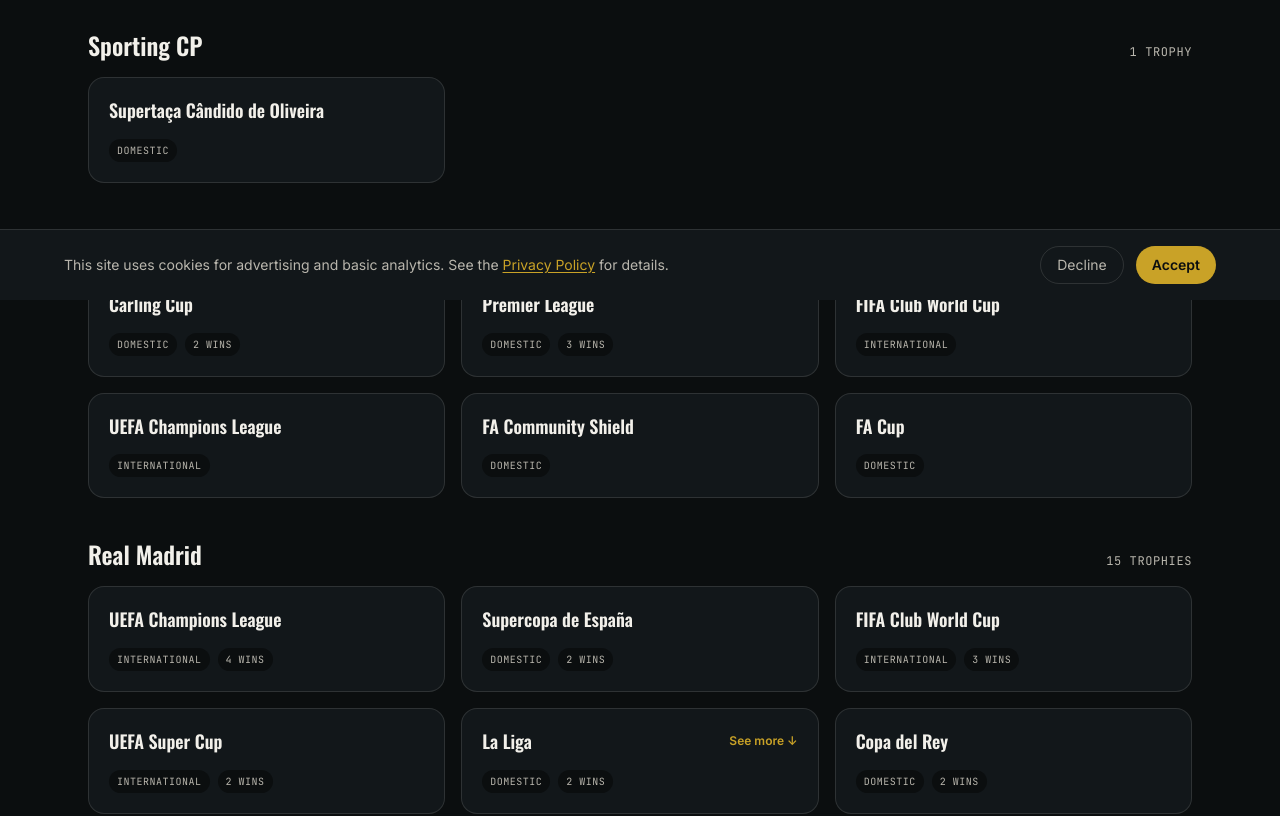
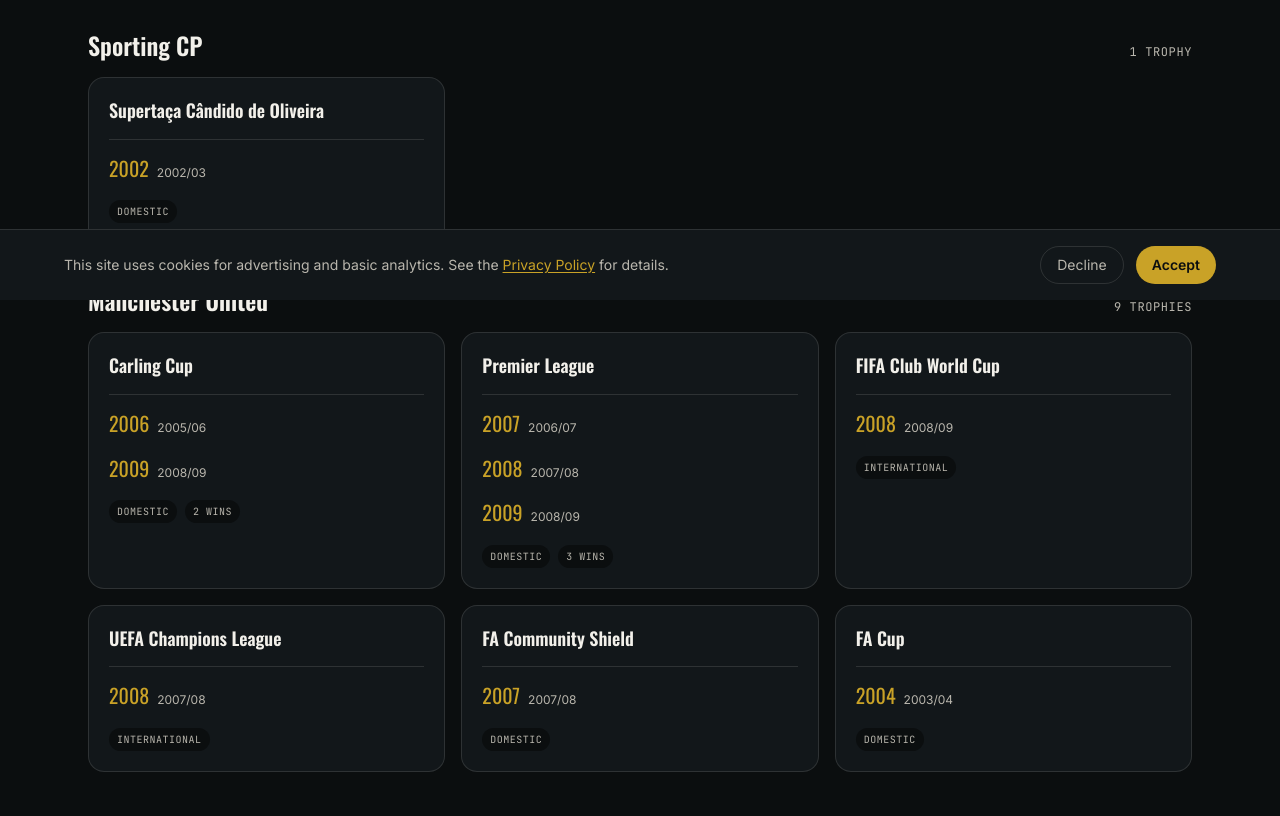
Before and after one commit to ronaldogoatsfc/cr7archive, a Next.js app: page /trophies in a window 1280 px wide. Shown: the part 500-1316 px from the top of the page. Built offline with nearby package versions, Linux system fonts and the light colour scheme.

Commit message:
Show trophy seasons and article links directly on cards

```diff
--- a/app/trophies/page.js
+++ b/app/trophies/page.js
@@ -52,8 +52,6 @@ function Select({ label, value, onChange, options }) {
 }
 
 function TrophyGroup({ club, items }) {
-  const [expanded, setExpanded] = useState({});
-
   const groupedTrophies = [...items.reduce((groups, trophy) => {
     const key = [trophy.name, trophy.competitionType, trophy.domestic, trophy.isFriendly].join("|");
     if (!groups.has(key)) groups.set(key, []);
@@ -76,9 +74,7 @@ function TrophyGroup({ club, items }) {
         </span>
       </div>
       <div className="grid grid-cols-1 gap-4 sm:grid-cols-2 lg:grid-cols-3">
-        {groupedTrophies.map((t) => {
-          const isExpanded = Boolean(expanded[t.id]);
-          return (
+        {groupedTrophies.map((t) => (
             <article
               key={t.id}
               id={`trophy-${t.id}`}
@@ -87,30 +83,21 @@ function TrophyGroup({ club, items }) {
               {t.wins.slice(1).map((win) => (
                 <span key={win.id} id={`trophy-${win.id}`} className="scroll-mt-28" />
               ))}
-              <div className="flex items-center justify-between gap-3">
+              <div className="flex items-start justify-between gap-3">
                 <span className="font-display text-lg font-semibold leading-snug text-paper">
                   {t.name}
                 </span>
-                {t.wins.some((win) => win.articleSlug) && (
-                  <button
-                    type="button"
-                    onClick={() => setExpanded((prev) => ({ ...prev, [t.id]: !prev[t.id] }))}
-                    aria-expanded={isExpanded}
-                    className="shrink-0 text-xs font-semibold text-gold transition hover:text-gold-bright"
-                  >
-                    {isExpanded ? "See less ↑" : "See more ↓"}
-                  </button>
-                )}
               </div>
-              {isExpanded && (
               <div className="mt-4 border-t border-line pt-3">
                 <div className="flex flex-col gap-3">
                   {t.wins.map((win) => (
-                      <div key={win.id} className="flex flex-wrap items-baseline gap-x-3 gap-y-1">
+                    <div key={win.id} className="flex flex-wrap items-baseline justify-between gap-x-3 gap-y-1">
+                      <div className="flex flex-wrap items-baseline gap-x-2">
                         <span className="stat-number text-xl leading-relaxed text-gold">
                           {win.year}
                         </span>
                         <span className="text-xs text-paper-dim">{win.season}</span>
+                      </div>
                       {win.articleSlug && (
                         <Link
                           href={`/articles/${win.articleSlug}`}
@@ -123,7 +110,6 @@ function TrophyGroup({ club, items }) {
                   ))}
                 </div>
               </div>
-              )}
               <div className="mt-4 flex flex-wrap items-center gap-2">
                 {t.isFriendly && (
                   <span className="rounded-full border border-goal-red px-2 py-0.5 font-mono text-[10px] uppercase tracking-wider text-goal-red">
@@ -140,8 +126,7 @@ function TrophyGroup({ club, items }) {
                 )}
               </div>
             </article>
-          );
-        })}
+          ))}
       </div>
     </section>
   );
```
Lines whose indentation alone changed are shown as unchanged.
